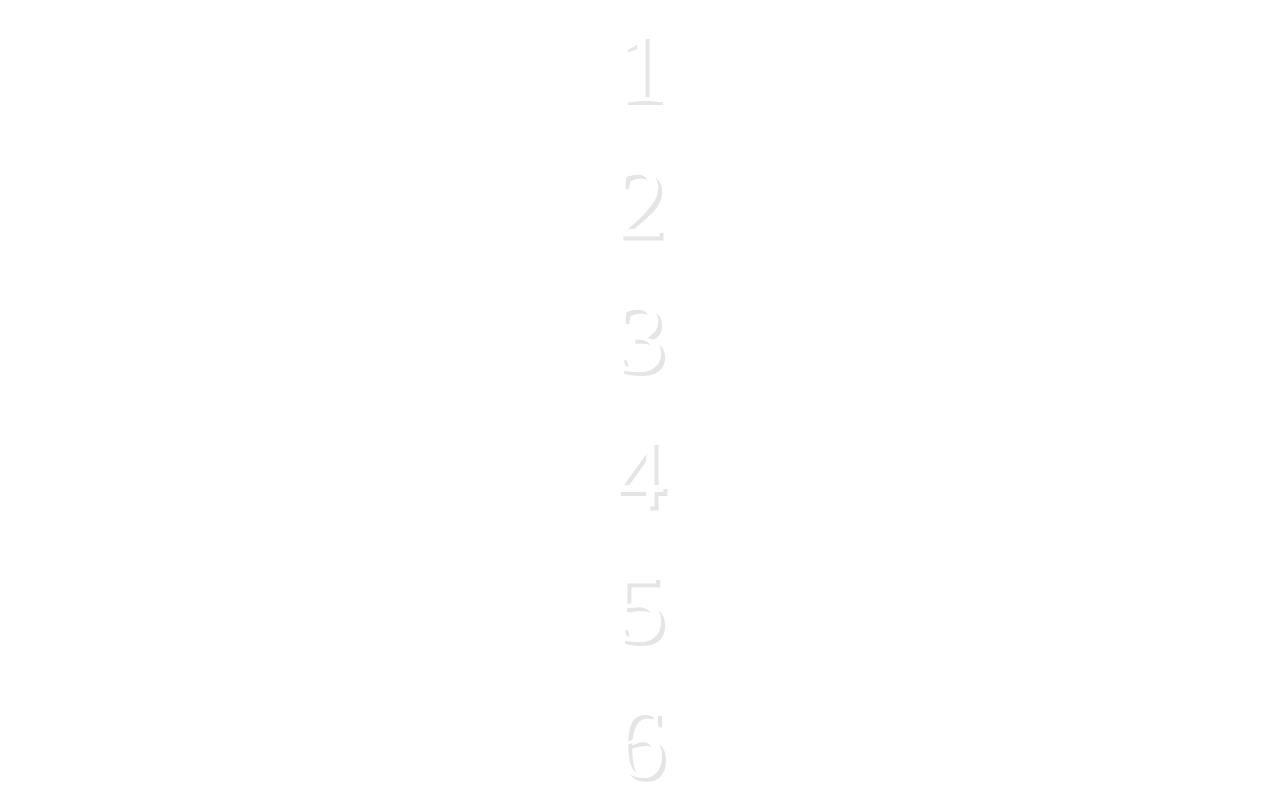
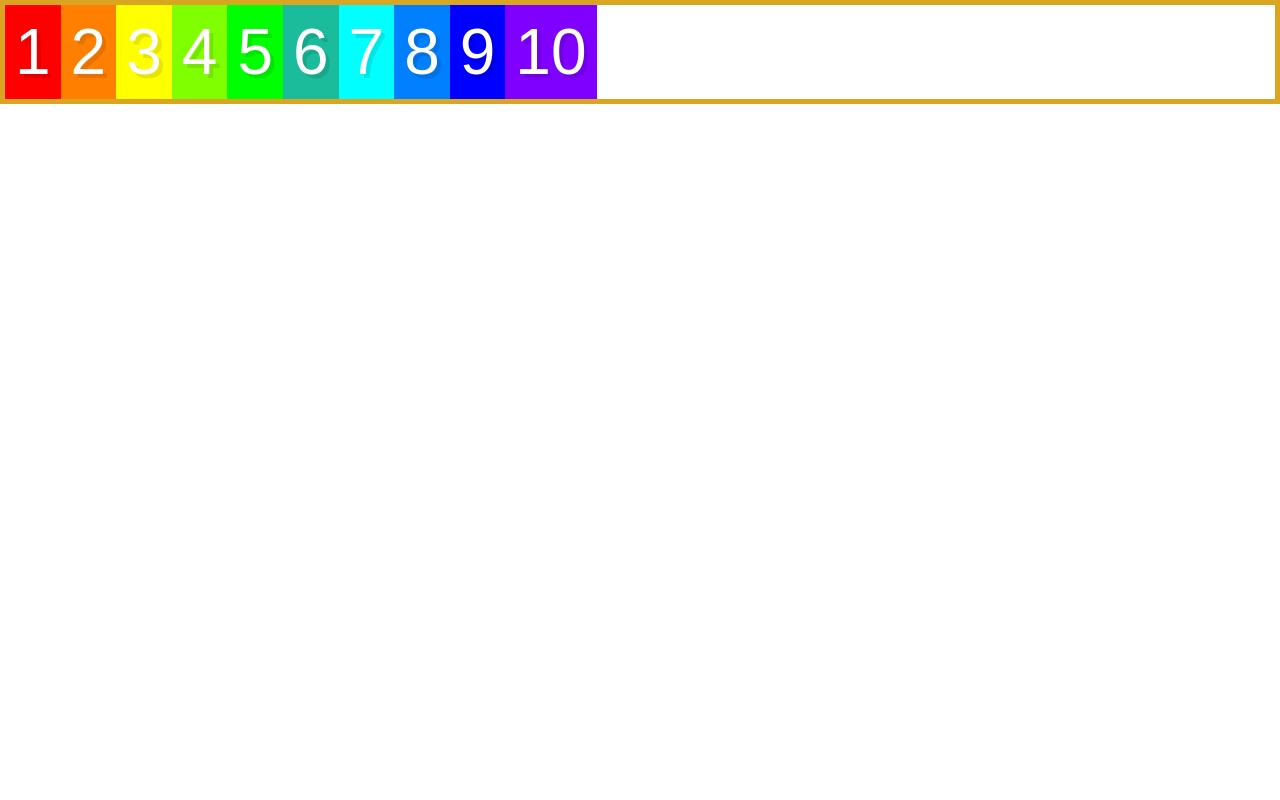
Before and after one commit to cmtayl0r/tutorials, a plain HTML site: page wt-flexbox/index.html in a window 1280 px wide. Shown: the top 800 px of the page. Drawn offline with Linux system fonts and the light colour scheme.

Commit message:
add box colors

```diff
--- a/global/variables.css
+++ b/global/variables.css
@@ -16,7 +16,7 @@
     --color-rainbow-red: #ff0000;
     --color-rainbow-orange: #ff7f00;
     --color-rainbow-yellow: #ffff00;
-    --color-rainbow-radium: ##7fff00;
+    --color-rainbow-radium: #7fff00;
     --color-rainbow-green: #00ff00;
     --color-rainbow-petrol: #1abc9c;
     --color-rainbow-aqua: #00ffff;
--- a/wt-flexbox/css/flexbox.css
+++ b/wt-flexbox/css/flexbox.css
@@ -1,14 +1,60 @@
+/*
+--------------------------------------------------------------------
+TYPOGRAPHY
+--------------------------------------------------------------------
+*/
+
+body {
+    font-family: Arial, Helvetica, sans-serif;
+}
+
 /*
 --------------------------------------------------------------------
 STRUCTURE
 --------------------------------------------------------------------
 */
 
-/* Default styles to make eachbox visible */
+/* Default styles to make each box visible */
 .box {
     color: white;
-    font-size: 10rem;
+    font-size: 6.4rem;
     text-align: center;
     text-shadow: 0.4rem 0.4rem 0 rgba(0, 0, 0, 0.1);
     padding: 1rem;
 }
+
+.container {
+    display: flex;
+    border: 5px solid goldenrod;
+}
+
+.box1 {
+    background-color: var(--color-rainbow-red);
+}
+.box2 {
+    background-color: var(--color-rainbow-orange);
+}
+.box3 {
+    background-color: var(--color-rainbow-yellow);
+}
+.box4 {
+    background-color: var(--color-rainbow-radium);
+}
+.box5 {
+    background-color: var(--color-rainbow-green);
+}
+.box6 {
+    background-color: var(--color-rainbow-petrol);
+}
+.box7 {
+    background-color: var(--color-rainbow-aqua);
+}
+.box8 {
+    background-color: var(--color-rainbow-azure);
+}
+.box9 {
+    background-color: var(--color-rainbow-blue);
+}
+.box10 {
+    background-color: var(--color-rainbow-violet);
+}
```
Also changed, not shown: wt-flexbox/index.html (+2 -0 lines).
